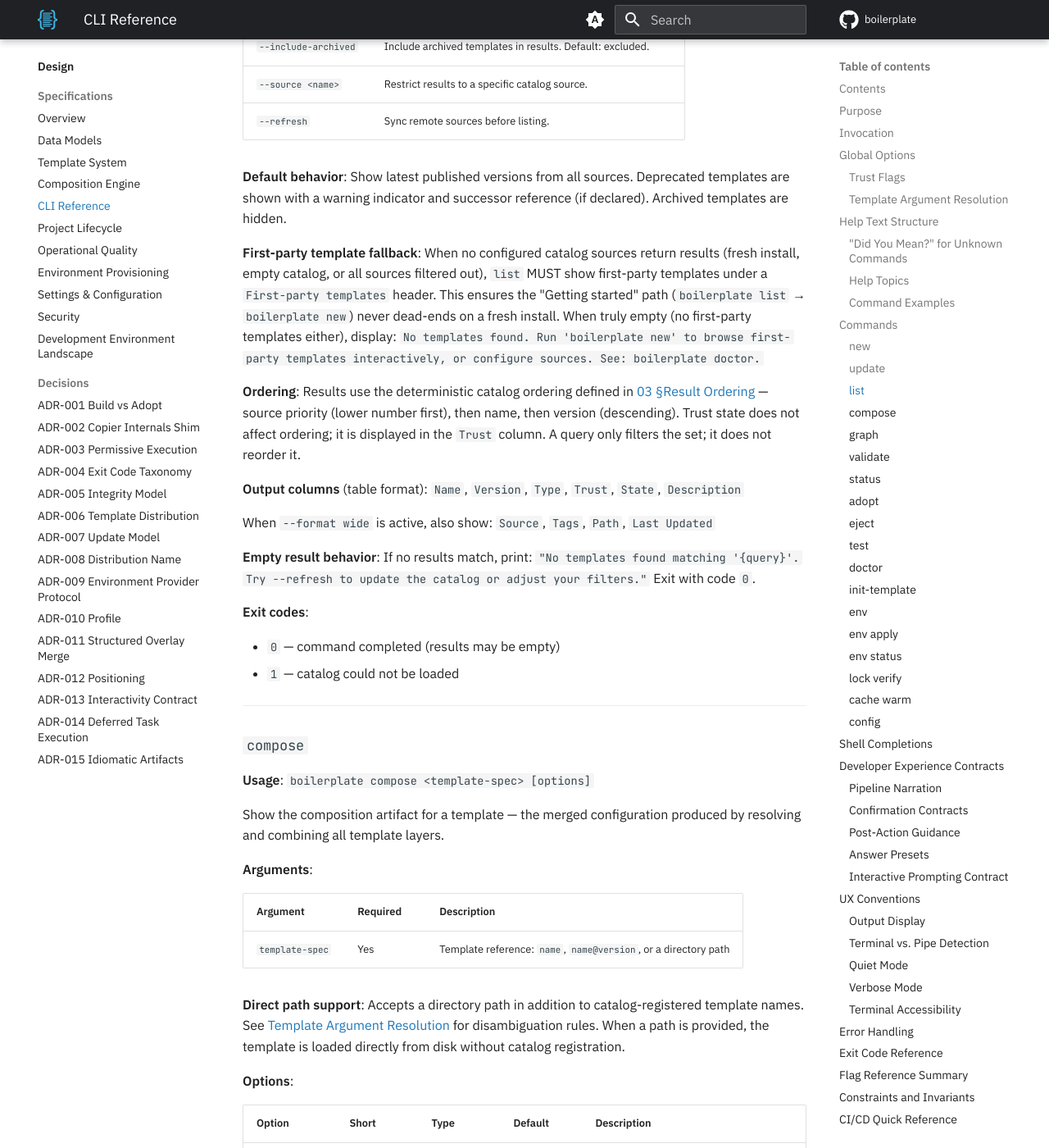
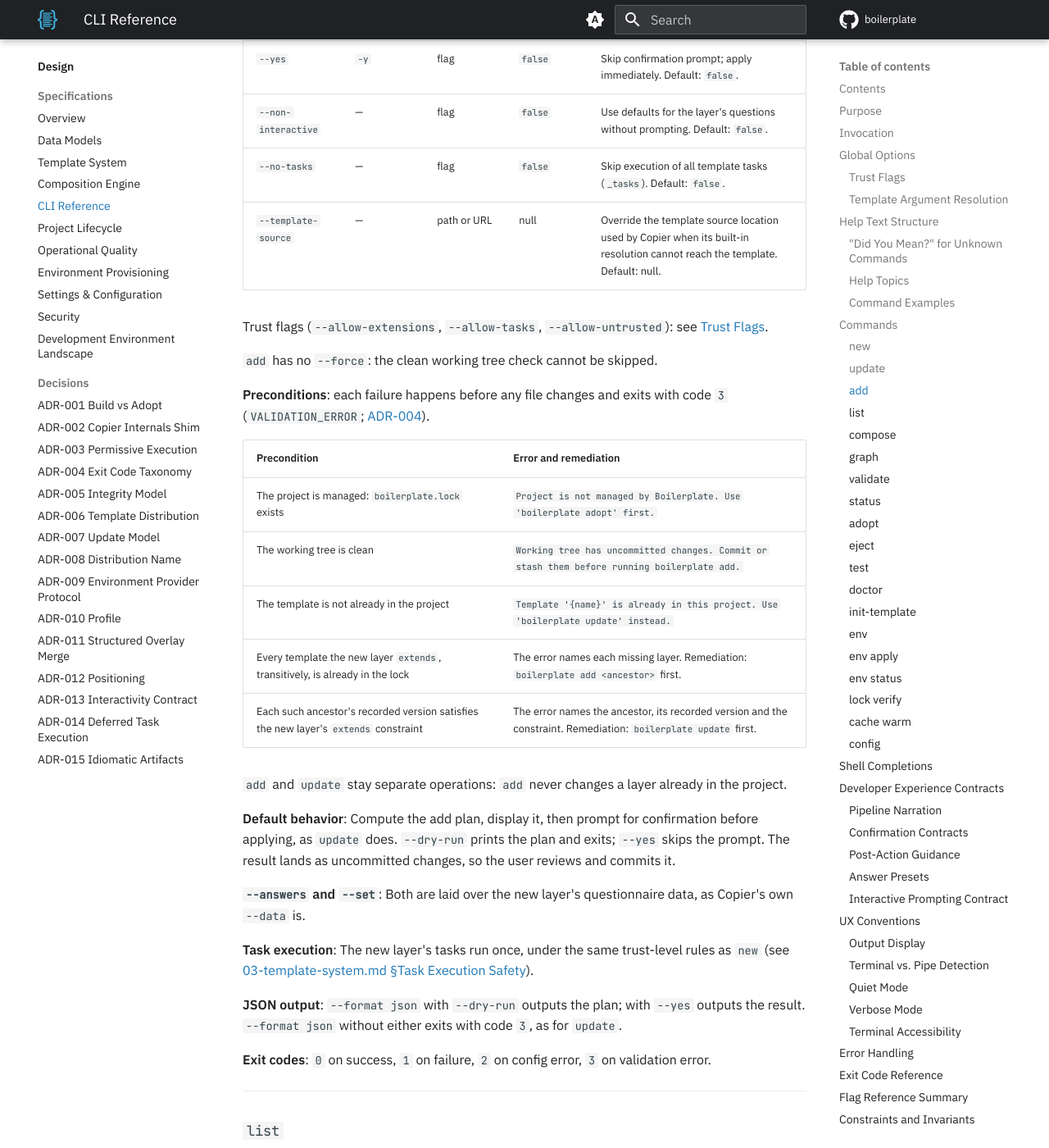
Before and after one commit to TheRealBillSiegler/boilerplate, an MkDocs documentation site: the page built from docs/design/05-cli-reference.md, in a window 1280 px wide and 1400 px high, scrolled down 15244 px. Shown: the whole window at 82% size. Built offline with MkDocs 1.6.1 and Material for MkDocs 9.7.7, drawn with Linux system fonts in a browser that asks for light colours; comment, search, counter and statistics services are not loaded; the version menu is left out; some of the changed text lies outside the part shown.

Commit message:
docs(design): add boilerplate add to the CLI reference
Co-Authored-By: Claude Sonnet 5.5 <noreply@anthropic.com>

````diff
--- a/docs/design/05-cli-reference.md
+++ b/docs/design/05-cli-reference.md
@@ -12,7 +12,7 @@
     - [Help Topics](#help-topics)
     - [Command Examples](#command-examples)
 - [Commands](#commands)
-    - Project: [new](#new) | [update](#update) | [status](#status) | [adopt](#adopt) | [eject](#eject)
+    - Project: [new](#new) | [update](#update) | [add](#add) | [status](#status) | [adopt](#adopt) | [eject](#eject)
     - Template: [list](#boilerplate-list) | [compose](#compose) | [graph](#graph) | [validate](#validate) | [init-template](#init-template) | [test](#test)
     - System: [doctor](#doctor) | [env](#env) ([apply](#env-apply), [status](#env-status)) | [lock](#lock-verify) ([verify](#lock-verify)) | [cache warm](#cache-warm)
 - [Shell Completions](#shell-completions)
@@ -86,7 +86,7 @@ These options apply to all commands and MUST be processed before any subcommand.
 
 ### Trust Flags
 
-The following flags govern execution of untrusted template content and are accepted by both `boilerplate new` and `boilerplate update`. They are defined here once; per-command sections reference this definition.
+The following flags govern execution of untrusted template content and are accepted by `boilerplate new`, `boilerplate update`, and `boilerplate add`. They are defined here once; per-command sections reference this definition.
 
 - `--allow-extensions` — Allow Jinja2 extensions declared by templates. Required when any template layer uses `_jinja_extensions`. Default: `false`.
 - `--allow-tasks` — Allow task execution for untrusted templates. Default: `false`. See the [Task execution truth table](#global-options) above for trust-state rules.
@@ -111,7 +111,7 @@ The following flags govern execution of untrusted template content and are accep
 | Command | Supported Formats |
 | --- | --- |
 | `new` | `text` (default), `json` |
-| `update`, `status`, `doctor`, `validate`, `init-template`, `env` | `table` (default), `json` |
+| `update`, `add`, `status`, `doctor`, `validate`, `init-template`, `env` | `table` (default), `json` |
 | `list` | `table` (default), `json`, `wide` |
 | `compose` | `yaml` (default), `json` |
 | `graph` | `table` (default), `json`, `tree` |
@@ -148,6 +148,7 @@ Usage: boilerplate [OPTIONS] COMMAND [ARGS]
 Project commands:
   new            Create a new project from a template
   update         Update project to newer template version
+  add            Add a template layer to a managed project
   adopt          Import an existing Copier project into Boilerplate
   eject          Stop Boilerplate management of a project
   status         Show project and environment state
@@ -369,6 +370,59 @@ TTY output uses full-word labels for immediate comprehension. Non-TTY and JSON o
 **Confirmation rules**: MAJOR updates MUST show a risk warning in the plan summary. All updates prompt `Proceed? [y/N]` unless `--yes` is active. See [Confirmation Contracts](#confirmation-contracts).
 
 **JSON output**: `--format json` with `--dry-run` outputs the plan (including `updates_available: bool`); with `--yes` outputs the result. `--format json` without `--dry-run` or `--yes` exits with code `3` — JSON mode requires explicit intent.
+
+**Exit codes**: `0` on success, `1` on failure, `2` on config error, `3` on validation error.
+
+---
+
+### `add`
+
+**Usage**: `boilerplate add <template-spec> [path] [options]`
+
+Add one template layer to a project Boilerplate already manages, the way a by-hand `copier copy` with its own answers file would, and record it in `boilerplate.lock`. See [06-project-lifecycle.md §Adding a layer](06-project-lifecycle.md#adding-a-layer) for the full workflow.
+
+**Arguments**:
+
+| Argument | Required | Description |
+| --- | --- | --- |
+| `template-spec` | Yes | Template reference: `name` or `name@version` |
+| `path` | No | Path to the project directory (defaults to `.`) |
+
+**Options**:
+
+| Option | Short | Type | Default | Description |
+| --- | --- | --- | --- | --- |
+| `--dry-run` | `-n` | flag | `false` | Show the add plan and exit without prompting or applying. Default: `false`. |
+| `--answers` | `-a` | path | null | YAML file containing question answers. Default: null. |
+| `--set` | `-s` | key=value | — | Inline answer override for scalar values (repeatable). |
+| `--yes` | `-y` | flag | `false` | Skip confirmation prompt; apply immediately. Default: `false`. |
+| `--non-interactive` | — | flag | `false` | Use defaults for the layer's questions without prompting. Default: `false`. |
+| `--no-tasks` | — | flag | `false` | Skip execution of all template tasks (`_tasks`). Default: `false`. |
+| `--template-source` | — | path or URL | null | Override the template source location used by Copier when its built-in resolution cannot reach the template. Default: null. |
+
+Trust flags (`--allow-extensions`, `--allow-tasks`, `--allow-untrusted`): see [Trust Flags](#trust-flags).
+
+`add` has no `--force`: the clean working tree check cannot be skipped.
+
+**Preconditions**: each failure happens before any file changes and exits with code `3` (`VALIDATION_ERROR`; [ADR-004](adr-004-exit-code-taxonomy.md)).
+
+| Precondition | Error and remediation |
+| --- | --- |
+| The project is managed: `boilerplate.lock` exists | `Project is not managed by Boilerplate. Use 'boilerplate adopt' first.` |
+| The working tree is clean | `Working tree has uncommitted changes. Commit or stash them before running boilerplate add.` |
+| The template is not already in the project | `Template '{name}' is already in this project. Use 'boilerplate update' instead.` |
+| Every template the new layer `extends`, transitively, is already in the lock | The error names each missing layer. Remediation: `boilerplate add <ancestor>` first. |
+| Each such ancestor's recorded version satisfies the new layer's `extends` constraint | The error names the ancestor, its recorded version and the constraint. Remediation: `boilerplate update` first. |
+
+`add` and `update` stay separate operations: `add` never changes a layer already in the project.
+
+**Default behavior**: Compute the add plan, display it, then prompt for confirmation before applying, as `update` does. `--dry-run` prints the plan and exits; `--yes` skips the prompt. The result lands as uncommitted changes, so the user reviews and commits it.
+
+**`--answers` and `--set`**: Both are laid over the new layer's questionnaire data, as Copier's own `--data` is.
+
+**Task execution**: The new layer's tasks run once, under the same trust-level rules as `new` (see [03-template-system.md §Task Execution Safety](03-template-system.md#task-execution-safety)).
+
+**JSON output**: `--format json` with `--dry-run` outputs the plan; with `--yes` outputs the result. `--format json` without either exits with code `3`, as for `update`.
 
 **Exit codes**: `0` on success, `1` on failure, `2` on config error, `3` on validation error.
 
@@ -917,6 +971,7 @@ boilerplate --show-completion       # Show completion script
 | Top-level | Command names |
 | `new <TAB>` | Template names from the catalog |
 | `new <template> <TAB>` | Directory paths |
+| `add <TAB>` | Template names from the catalog |
 | `compose <TAB>`, `graph <TAB>`, `validate <TAB>` | Template names from the catalog |
 | `--format <TAB>` | `table`, `json`, `yaml`, `tree`, `wide` (context-dependent) |
 | `--trust <TAB>` | `trusted`, `untrusted` |
@@ -979,12 +1034,13 @@ Destructive or high-impact operations MUST require confirmation.
 | Trigger | Command | Summary content |
 | --- | --- | --- |
 | Any update (default behavior) | `update` | Update plan with version deltas and file impact |
+| Adding a layer (default behavior) | `add` | Add plan with the layer, its version and file impact |
 | Environment provisioning | `env apply` | Tools to install/upgrade |
 | Stop management (state removal) | `eject` | Artifacts to remove (`boilerplate.lock`, `.boilerplate/`) |
 
-Note: `--force` on `new` does NOT trigger confirmation — force implies consent. The `--yes` flag bypasses confirmation on `update`, `env apply`, and `eject`.
+Note: `--force` on `new` does NOT trigger confirmation — force implies consent. The `--yes` flag bypasses confirmation on `update`, `add`, `env apply`, and `eject`.
 
-All `update`, `env apply`, and `eject` invocations show a plan and prompt for confirmation by default. `--dry-run` suppresses the prompt (plan only). `--yes` suppresses the prompt (plan + apply).
+All `update`, `add`, `env apply`, and `eject` invocations show a plan and prompt for confirmation by default. `--dry-run` suppresses the prompt (plan only). `--yes` suppresses the prompt (plan + apply).
 
 ### Post-Action Guidance
 
@@ -1013,13 +1069,15 @@ Tip: Save your answers for CI reproducibility:
   boilerplate new fastapi my-project --save-answers answers.yml --non-interactive
 ```
 
+**After `add`**: Show the layer added and the changed files list, then "Next steps:" (`git diff`, review, commit). The result is uncommitted.
+
 **After `update`**: Show changed files list, then "Next steps:" (`git diff`, `uv run pytest`). When conflicts are present, "Action required:" replaces "Next steps:" with resolution instructions (`boilerplate update --continue` / `--abort`).
 
 ### Answer Presets
 
 An **answer preset** is a YAML file that supplies answers to template questions declaratively, enabling reproducible project creation in CI/CD pipelines and scripts.
 
-**CLI flags** (available on `new` and `update`):
+**CLI flags** (available on `new`, `update`, and `add`):
 
 | Option | Short | Type | Description |
 | --- | --- | --- | --- |
@@ -1148,43 +1206,43 @@ Exit codes are defined in [02-data-models.md](02-data-models.md). Scripts SHOULD
 
 The following table summarizes flag availability across commands. **Global flags** (`--verbose`, `--quiet`, `--help`, `--version`, `--templates-dir`, `--format`, `--offline`) apply to all commands and are omitted from this table.
 
-| Flag | `new` | `update` | `adopt` | `eject` | `list` | `compose` | `graph` | `validate` | `status` | `doctor` | `init-template` | `test` | `env` | `lock` | `cache` |
-| --- | --- | --- | --- | --- | --- | --- | --- | --- | --- | --- | --- | --- | --- | --- | --- |
-| `--force` | X | X | | | | | | | | | | | X | | X |
-| `--non-interactive` | X | X | | | | | | | | | | | | | |
-| `--dry-run` / `-n` | X | X | X | X | | | | | | | | | X | | |
-| `--answers` | X | X | | | | | | | | | | | | | |
-| `--set` | X | X | | | | | | | | | | | | | |
-| `--save-answers` | X | | | | | | | | | | | | | | |
-| `--no-tasks` | X | X | | | | | | | | | | | | | |
-| `--allow-extensions` | X | X | | | | | | | | | | | | | |
-| `--allow-tasks` | X | X | | | | | | | | | | | | | |
-| `--allow-untrusted` | X | X | | | | | | | | | | | | | |
-| `--template-source` | | X | | | | | | | | | | | | | |
-| `--yes` / `-y` | X | X | | X | | | | | | | | | X | | |
-| `--git-init` | X | | | | | | | | | | | | | | |
-| `--render-to` | X | | | | | | | | | | | | | | |
-| `--continue` / `-c` | | X | | | | | | | | | | | | | |
-| `--abort` | | X | | | | | | | | | | | | | |
-| `--target-version` / `-t` | | X | | | | | | | | | | | | | |
-| `--category` | | | | | X | | | | | | | | | | |
-| `--tag` (repeatable) | | | | | X | | | | | | | | | | |
-| `--trust` | | | | | X | | | | | | | | | | |
-| `--type` | | | | | X | | | | | | | | | | |
-| `--all-versions` | | | | | X | | | | | | | | | | |
-| `--include-archived` | | | | | X | | | | | | | | | | |
-| `--source` | | | | | X | | | | | | | | | | |
-| `--refresh` | | | | | X | | | | | | | | | | |
-| `--questions` / `-Q` | | | | | | X | | | | | | | | | |
-| `--section` (repeatable) | | | | | | X | | | | | | | | | |
-| `--all` | | | | | | X | | | | | | | | | |
-| `--stats` | | | | | | X | | | | | | | | | |
-| `--output` / `-o` | | | | | | X | | | | | | | | | |
-| `--tree` | | | | | | | X | | | | | | | | |
-| `--strict` | | | | | | | | X | | | | | | | |
-| `--fixture` | | | | | | | | | | | | X | | | |
-| `--match` | | | | | | | | | | | | X | | | |
-| `--update-snapshots` | | | | | | | | | | | | X | | | |
+| Flag | `new` | `update` | `add` | `adopt` | `eject` | `list` | `compose` | `graph` | `validate` | `status` | `doctor` | `init-template` | `test` | `env` | `lock` | `cache` |
+| --- | --- | --- | --- | --- | --- | --- | --- | --- | --- | --- | --- | --- | --- | --- | --- | --- |
+| `--force` | X | X | | | | | | | | | | | | X | | X |
+| `--non-interactive` | X | X | X | | | | | | | | | | | | | |
+| `--dry-run` / `-n` | X | X | X | X | X | | | | | | | | | X | | |
+| `--answers` | X | X | X | | | | | | | | | | | | | |
+| `--set` | X | X | X | | | | | | | | | | | | | |
+| `--save-answers` | X | | | | | | | | | | | | | | | |
+| `--no-tasks` | X | X | X | | | | | | | | | | | | | |
+| `--allow-extensions` | X | X | X | | | | | | | | | | | | | |
+| `--allow-tasks` | X | X | X | | | | | | | | | | | | | |
+| `--allow-untrusted` | X | X | X | | | | | | | | | | | | | |
+| `--template-source` | | X | X | | | | | | | | | | | | | |
+| `--yes` / `-y` | X | X | X | | X | | | | | | | | | X | | |
+| `--git-init` | X | | | | | | | | | | | | | | | |
+| `--render-to` | X | | | | | | | | | | | | | | | |
+| `--continue` / `-c` | | X | | | | | | | | | | | | | | |
+| `--abort` | | X | | | | | | | | | | | | | | |
+| `--target-version` / `-t` | | X | | | | | | | | | | | | | | |
+| `--category` | | | | | | X | | | | | | | | | | |
+| `--tag` (repeatable) | | | | | | X | | | | | | | | | | |
+| `--trust` | | | | | | X | | | | | | | | | | |
+| `--type` | | | | | | X | | | | | | | | | | |
+| `--all-versions` | | | | | | X | | | | | | | | | | |
+| `--include-archived` | | | | | | X | | | | | | | | | | |
+| `--source` | | | | | | X | | | | | | | | | | |
+| `--refresh` | | | | | | X | | | | | | | | | | |
+| `--questions` / `-Q` | | | | | | | X | | | | | | | | | |
+| `--section` (repeatable) | | | | | | | X | | | | | | | | | |
+| `--all` | | | | | | | X | | | | | | | | | |
+| `--stats` | | | | | | | X | | | | | | | | | |
+| `--output` / `-o` | | | | | | | X | | | | | | | | | |
+| `--tree` | | | | | | | | X | | | | | | | | |
+| `--strict` | | | | | | | | | X | | | | | | | |
+| `--fixture` | | | | | | | | | | | | | X | | | |
+| `--match` | | | | | | | | | | | | | X | | | |
+| `--update-snapshots` | | | | | | | | | | | | | X | | | |
 
 **Short flag assignment**: `-f` is assigned to `--force` (on `new`, `update`, and `env apply`), matching universal CLI convention (`rm -f`, `cp -f`, `docker rm -f`). `--format` uses long-form only.
 
@@ -1217,6 +1275,7 @@ Common invocation patterns for automated environments:
 | Create with answers file | `boilerplate new template dest --ci --answers answers.yml` |
 | Create from an untrusted source, tasks allowed | `boilerplate new template dest --ci --allow-tasks` |
 | Update project | `boilerplate update --ci` |
+| Add a template layer | `boilerplate add template --ci` |
 | Validate template | `boilerplate validate ./my-template/` |
 | JSON output for scripting | `boilerplate list --format json` |
 | Dry-run update | `boilerplate update --dry-run --format json` |
````
